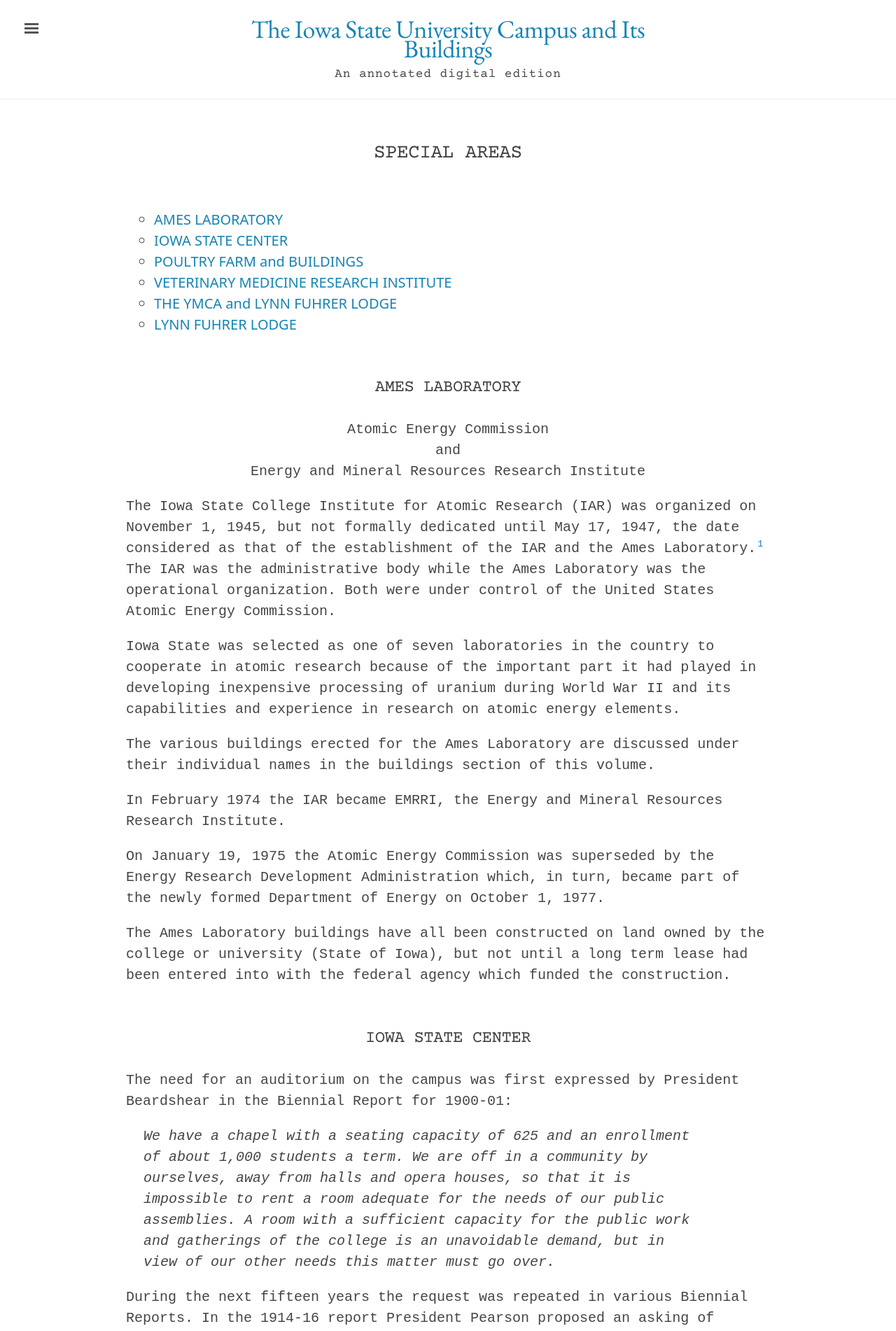
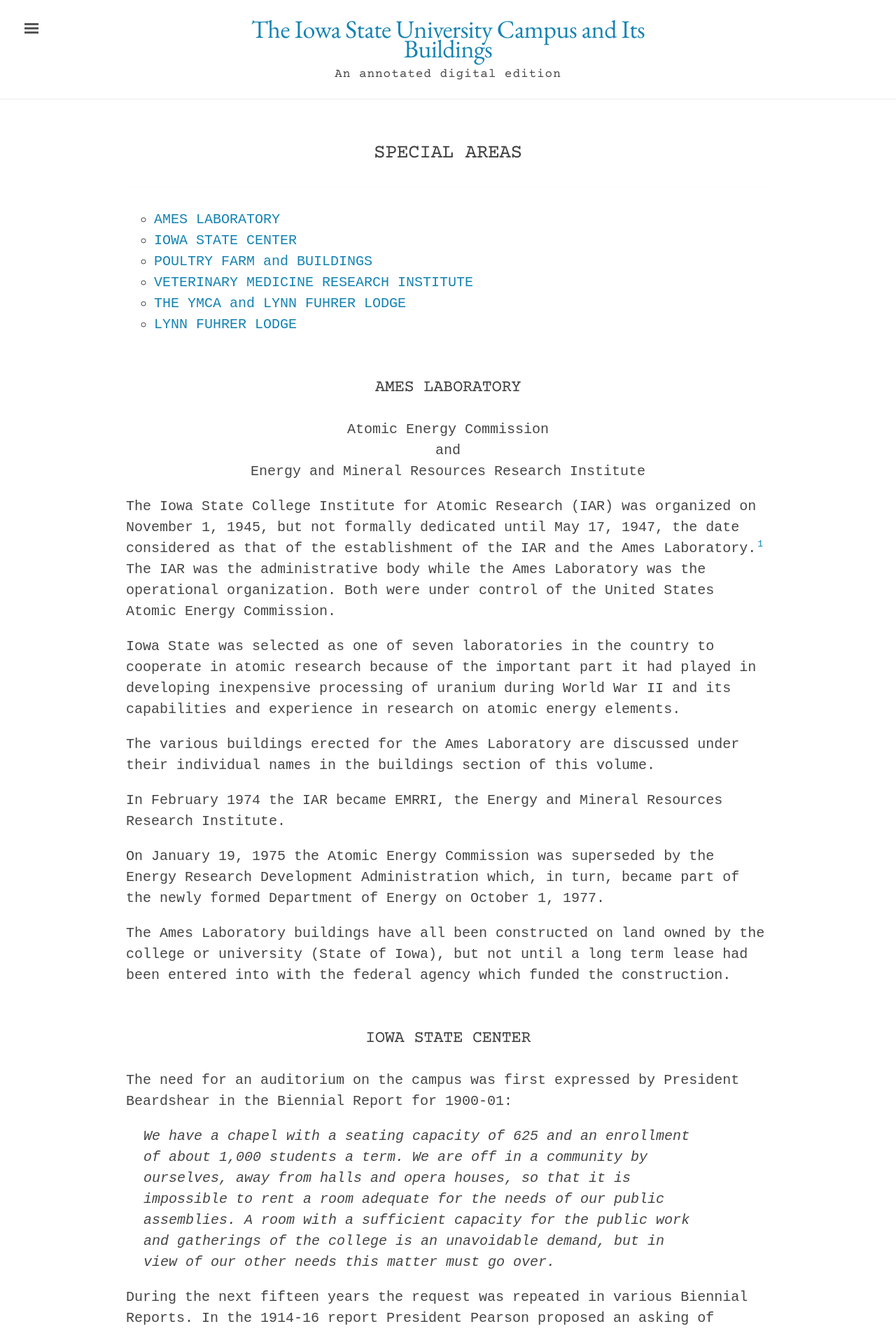
Before and after one commit to emanderson811/day-edition, a Jekyll site: the page built from _texts/007day-special-areas.md, in a window 1280 px wide. Shown: the top 1902 px of the page at 70% size. Built offline with Jekyll 4.4.1, drawn with Linux system fonts in a browser that asks for light colours.

Commit message:
Update _ed.scss

```diff
--- a/_sass/_ed.scss
+++ b/_sass/_ed.scss
@@ -156,6 +156,7 @@
 ul, ol {
   margin-top: 0;
   margin-bottom: 1rem;
+  font-family: "Courier New", monospace;
 }
 
 /* Horizontal ruler */
```
